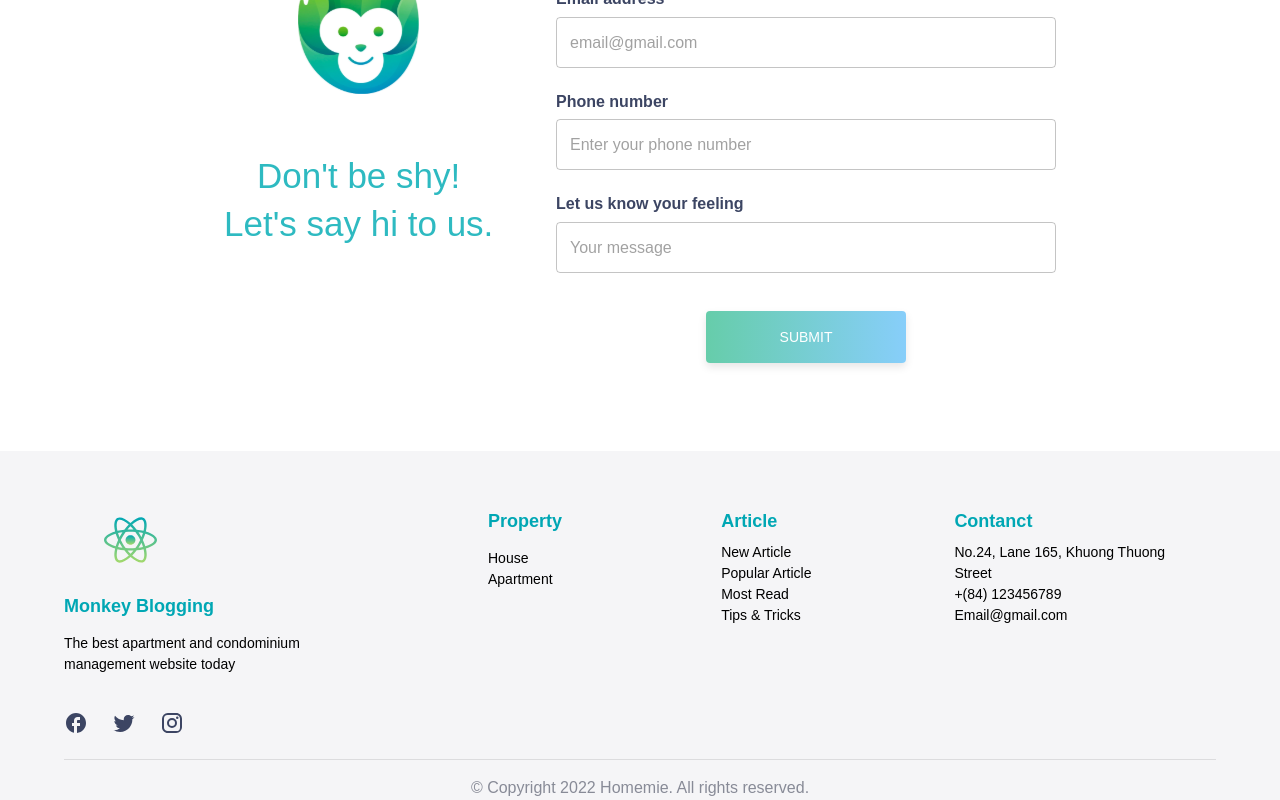
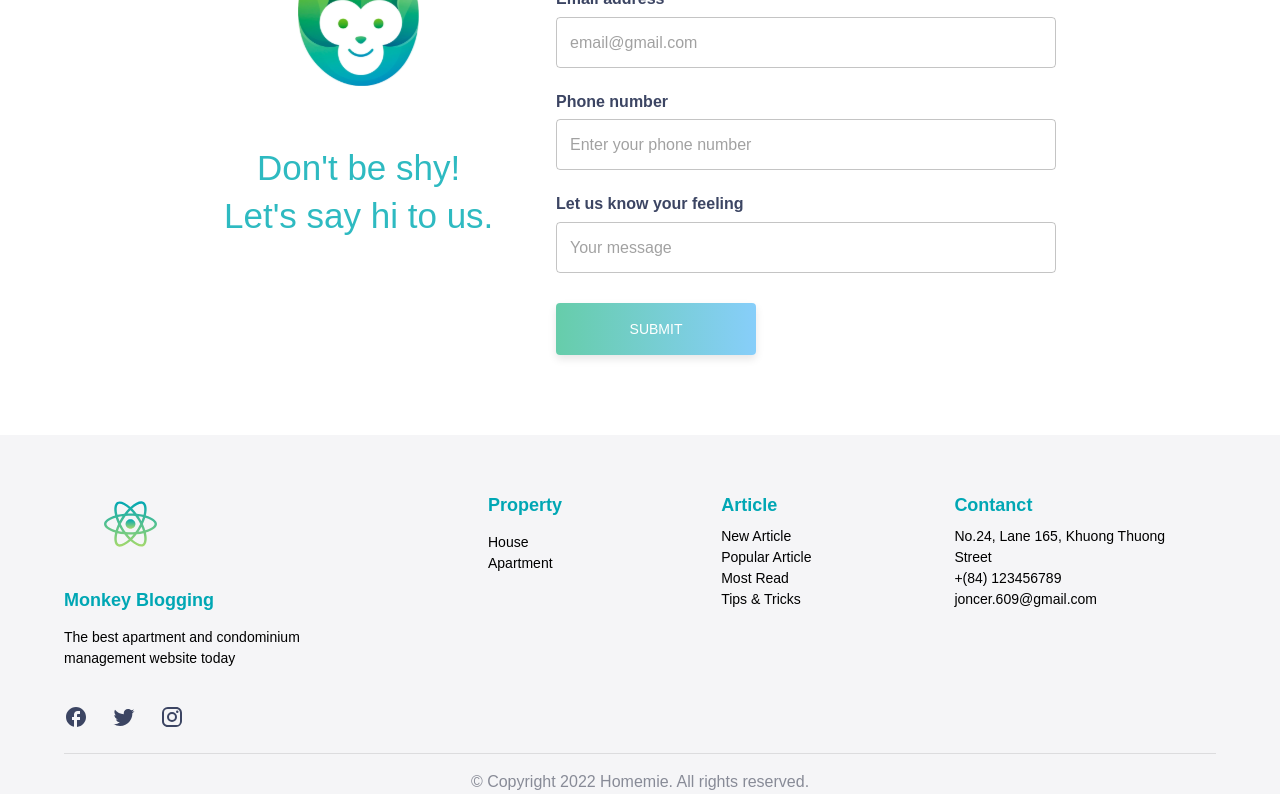
Before and after one commit to lovanbang999/NTW-nhom4, a React (Vite) app: page /contact in a window 1280 px wide. Shown: the part 414-1214 px from the top of the page. Built offline with nearby package versions, Linux system fonts and the light colour scheme.

Commit message:
update validation

```diff
--- a/package.json
+++ b/package.json
@@ -15,10 +15,12 @@
     "@mui/icons-material": "^5.15.18",
     "@mui/material": "^5.15.18",
     "axios": "^1.6.8",
+    "formik": "^2.4.6",
     "react": "^18.2.0",
     "react-dom": "^18.2.0",
     "react-router-dom": "^6.23.1",
-    "react-toastify": "^10.0.5"
+    "react-toastify": "^10.0.5",
+    "yup": "^1.4.0"
   },
   "devDependencies": {
     "@types/react": "^18.2.66",
--- a/src/components/Footer.jsx
+++ b/src/components/Footer.jsx
@@ -25,7 +25,7 @@ export default function Footer() {
                     marginLeft={'40px'}
                     sx={{
                       Width: '85',
-                      minHeight: 85,
+                      minHeight: 95,
                       textAlign: 'center',
                       backgroundRepeat: 'no-repeat',
                       backgroundSize: '20%',
@@ -64,7 +64,7 @@ export default function Footer() {
                 >Contanct</Typography>
                 <Typography fontSize={'14px'}>No.24, Lane 165, Khuong Thuong Street</Typography>
                 <Typography fontSize={'14px'}>+(84) 123456789</Typography>
-                <Typography fontSize={'14px'}>Email@gmail.com</Typography>
+                <Typography fontSize={'14px'}>joncer.609@gmail.com</Typography>
               </Grid>
             </Grid>
           </Grid>
--- a/src/pages/contact/index.jsx
+++ b/src/pages/contact/index.jsx
@@ -6,6 +6,20 @@ import {
 } from '@mui/material'
 import Header from '@/components/Header'
 import Footer from '@/components/Footer'
+import * as Yup from 'yup'
+import { Formik, Form, Field, ErrorMessage } from 'formik'
+
+const Schema = Yup.object({
+  fullname: Yup.string()
+    .required('Please enter your fullname.'),
+  email: Yup.string()
+    .email('Invalid email')
+    .required('Please enter your email. '),
+  phone: Yup.string()
+    .matches( /^[0-9]+$/, 'Invalid phone number. ')
+    .required('Please enter your phone number. '),
+  message: Yup.string().min(50, 'Message must be at least 50 characters long.').required('Please leave us your message. ')
+})
 
 function Contact() {
 
@@ -87,7 +101,12 @@ function Contact() {
               </Typography>
             </Box>
           </Box>
-          <Box>
+
+          <Formik
+            initialValues={{ fullname: '', email: '', phone: '', message: '' }}
+            validationSchema={Schema}
+          >
+            <Form>
               <Box marginTop={'24px'} textAlign={'left'}>
                 <Typography
                   variant="h4"
@@ -97,7 +116,9 @@ function Contact() {
                 >
                Fullname
                 </Typography>
-              <TextField
+                <Field
+                  name="fullname"
+                  as={TextField}
                   placeholder=" Name"
                   variant="outlined"
                   type="text"
@@ -114,6 +135,7 @@ function Contact() {
                     }
                   }}
                 />
+                <ErrorMessage name="fullname" component="p" style={{ color: 'red' }} />
               </Box>
               <Box marginTop={'24px'} textAlign={'left'}>
                 <Typography
@@ -124,7 +146,9 @@ function Contact() {
                 >
                 Email address
                 </Typography>
-              <TextField
+                <Field
+                  name="email"
+                  as={TextField}
                   placeholder="email@gmail.com"
                   variant="outlined"
                   type="text"
@@ -141,6 +165,7 @@ function Contact() {
                     }
                   }}
                 />
+                <ErrorMessage name="email" component="div" style={{ color: 'red' }} />
               </Box>
               <Box marginTop={'24px'} textAlign={'left'}>
                 <Typography
@@ -151,7 +176,9 @@ function Contact() {
                 >
                 Phone number
                 </Typography>
-              <TextField
+                <Field
+                  name="phone"
+                  as={TextField}
                   placeholder="Enter your phone number"
                   variant="outlined"
                   type="text"
@@ -168,6 +195,7 @@ function Contact() {
                     }
                   }}
                 />
+                <ErrorMessage name="phone" component="div" style={{ color: 'red' }} />
               </Box>
               <Box marginTop={'24px'} textAlign={'left'}>
                 <Typography
@@ -178,7 +206,9 @@ function Contact() {
                 >
                 Let us know your feeling
                 </Typography>
-              <TextField
+                <Field
+                  name='message'
+                  as={TextField}
                   placeholder="Your message"
                   variant="outlined"
                   type="text"
@@ -195,14 +225,9 @@ function Contact() {
                     }
                   }}
                 />
+                <ErrorMessage name="message" component="div" style={{ color: 'red' }} />
               </Box>
-            <Box
-              display={'flex'}
-              alignItems={'center'}
-              justifyContent={'space-around'}
-              width={'80%'}
-              margin={'8px 0 8px 10%'}
-            >
+
               <Button
                 variant="contained"
                 color="info"
@@ -224,8 +249,8 @@ function Contact() {
               >
                 Submit
               </Button>
-            </Box>
-          </Box>
+            </Form>
+          </Formik>
         </Box>
       </Box>
       <Footer/>
```
Also changed, not shown: 1 other file (tests, documents, lock files or other folders). Lines whose indentation alone changed are shown as unchanged.
